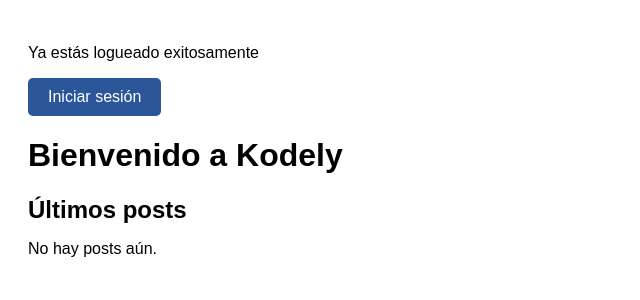
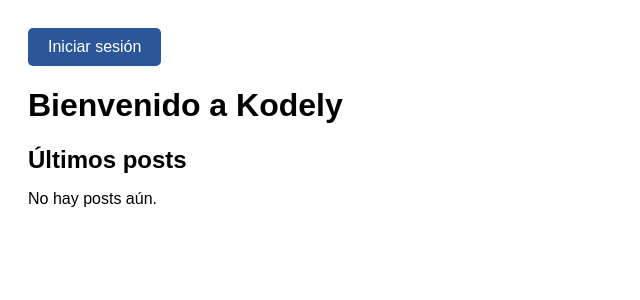
Before and after one commit to paleman2019222/prograwebfinal, a Django app: page /home/ in a window 1280 px wide. Shown: the top 300 px of the page, without its empty margins (0-640 px from the left). Run offline with Django 5.2, Linux system fonts and the light colour scheme; some libraries are stand-ins or nearby versions.

Commit message:
Update home.html

```diff
--- a/kodely/core/templates/home.html
+++ b/kodely/core/templates/home.html
@@ -30,7 +30,7 @@
     </style>
   </head>
   <body>
-    <p>Ya estás logueado exitosamente</p>
+
     {% if request.user.is_authenticated %}
     <button id="logout-button" class="btn btn-login">Cerrar sesión</button><br>
     <span>Bienvenido, {{ request.user.name }}</span>
@@ -38,6 +38,7 @@
     <a href="{% url 'login_page' %}" class="btn btn-login">Iniciar sesión</a>
     {% endif %}
     <h1>Bienvenido a Kodely</h1>
+
     <h2>Últimos posts</h2>
     <ul>
       {% for post in posts %}
```
